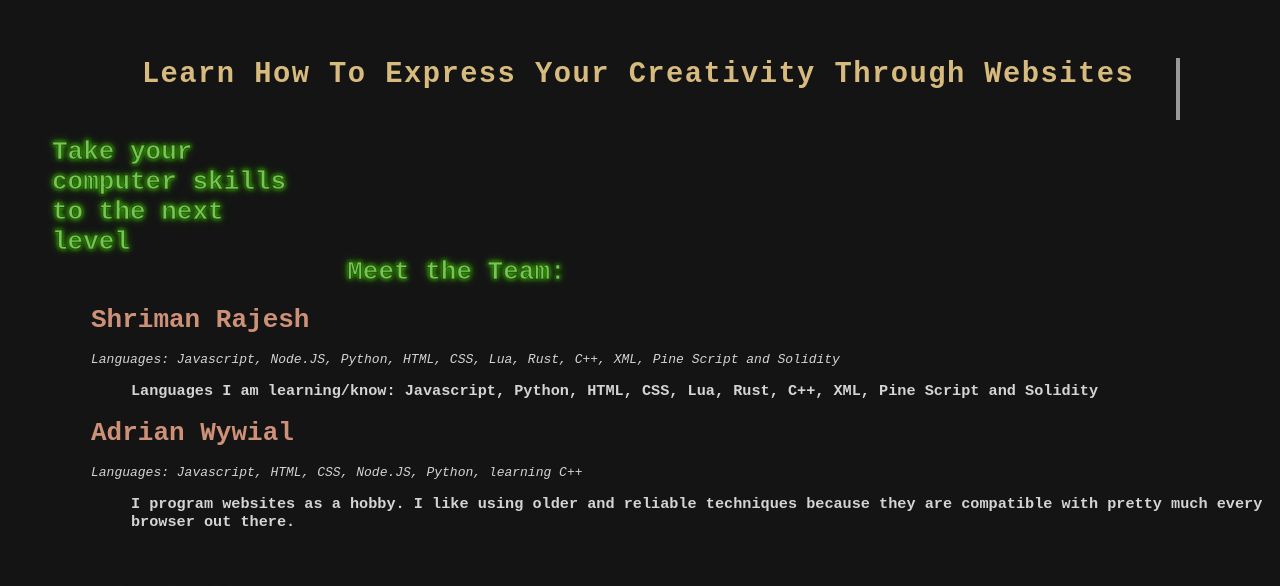
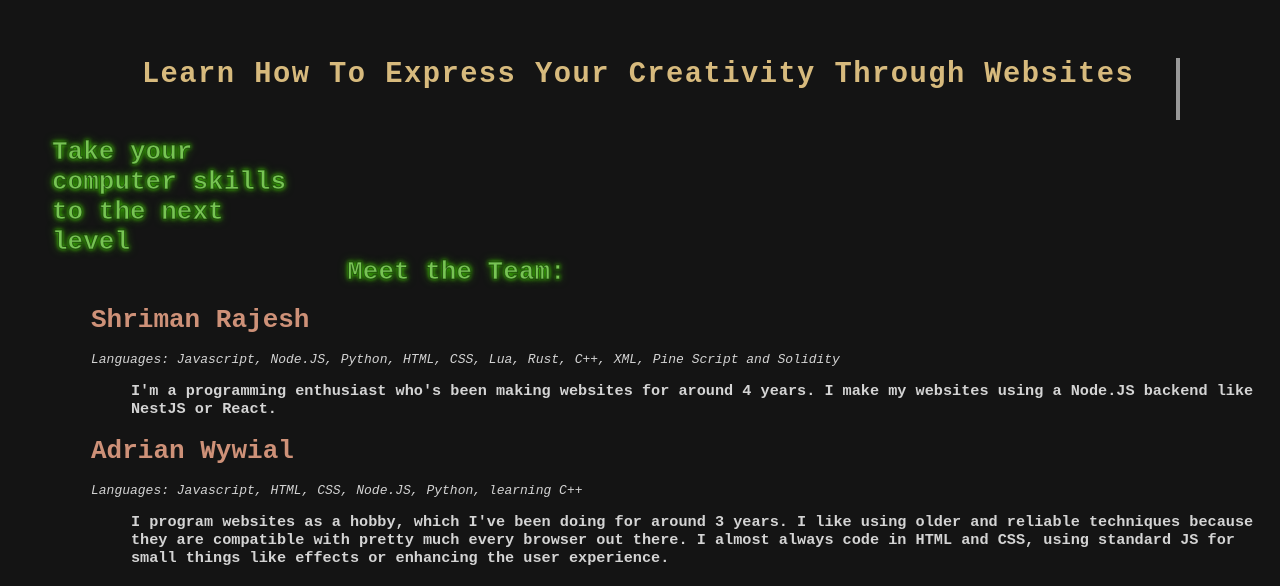
Before and after one commit to mpsj-coding/mpsj-coding.github.io, a plain HTML site: page index.html in a window 1280 px wide. Shown: the part 346-932 px from the top of the page. Drawn offline with nearby package versions, Linux system fonts and the light colour scheme.

Commit message:
Update index.html

```diff
--- a/index.html
+++ b/index.html
@@ -28,12 +28,12 @@
     <div>
         <h1 class="nametitle">Shriman Rajesh</h1>
         <i>Languages: Javascript, Node.JS, Python, HTML, CSS, Lua, Rust, C++, XML, Pine Script and Solidity</i>
-        <h3 style="padding-left: 2.5rem;">Languages I am learning/know: Javascript, Python, HTML, CSS, Lua, Rust, C++, XML, Pine Script and Solidity</h3>
+        <h3 style="padding-left: 2.5rem;">I'm a programming enthusiast who's been making websites for around 4 years. I make my websites using a Node.JS backend like NestJS or React.</h3>
     </div>
     <div>
         <h1 class="nametitle">Adrian Wywial</h1>
         <i>Languages: Javascript, HTML, CSS, Node.JS, Python, learning C++</i>
-        <h3 style="padding-left:2.5rem;">I program websites as a hobby. I like using older and reliable techniques because they are compatible with pretty much every browser out there.</h3>
+        <h3 style="padding-left:2.5rem;">I program websites as a hobby, which I've been doing for around 3 years. I like using older and reliable techniques because they are compatible with pretty much every browser out there. I almost always code in HTML and CSS, using standard JS for small things like effects or enhancing the user experience.</h3>
     </div>
 </div>
 
```
